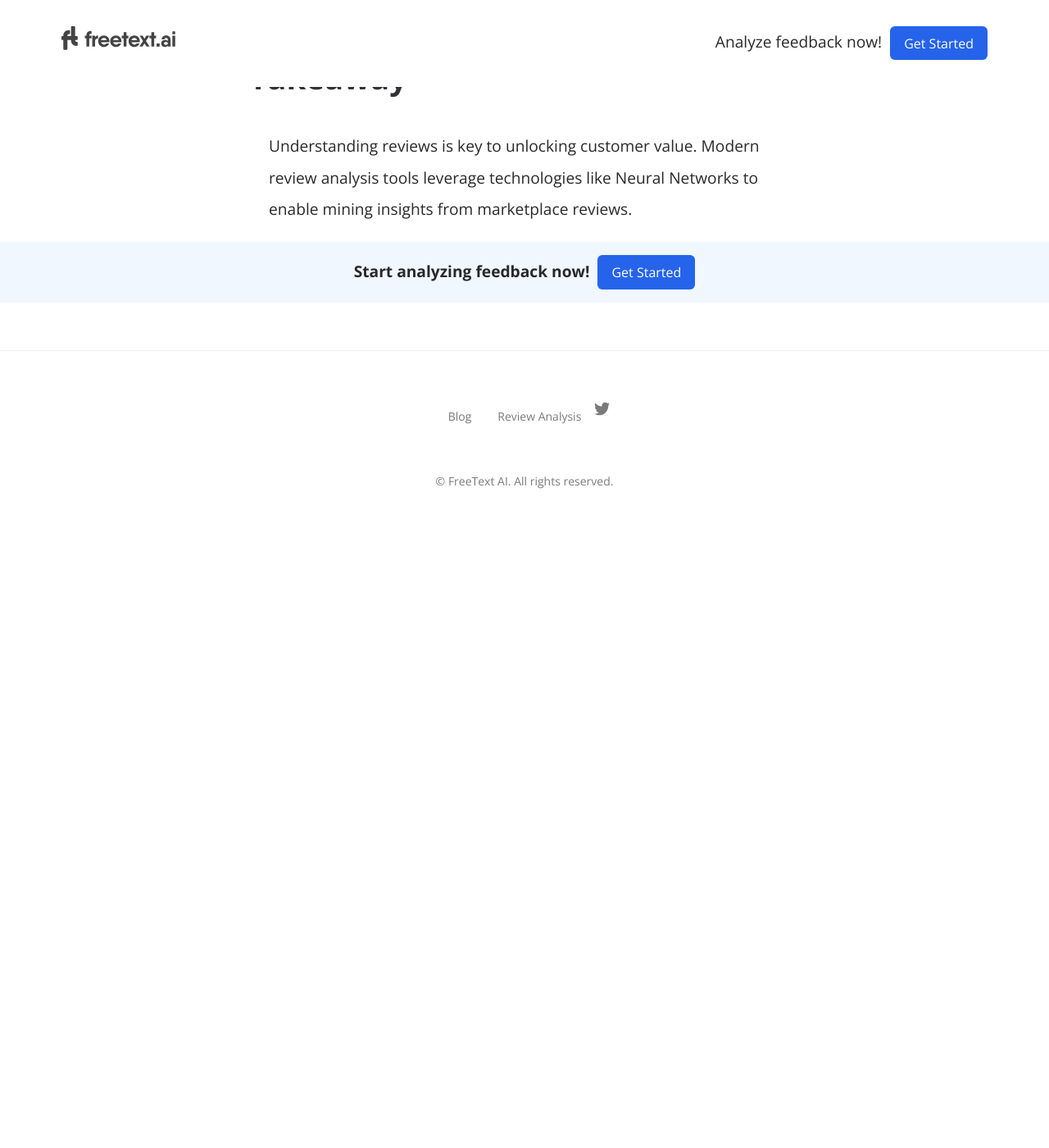
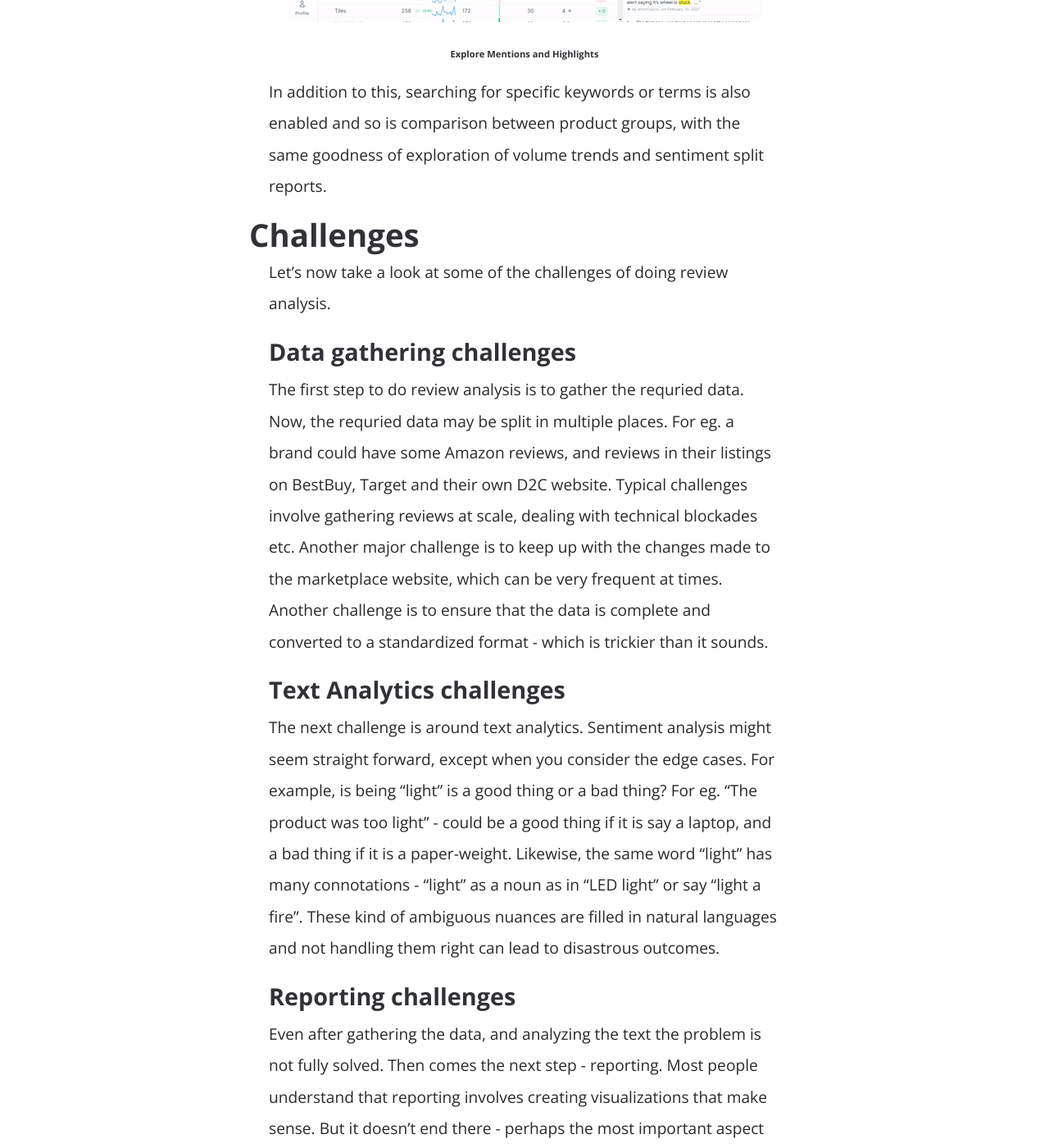
Before and after one commit to freetext-ai/blog, a Jekyll site: the page built from _posts/2021-02-16-review-analysis-for-product-reviews.md, in a window 1280 px wide and 1400 px high, scrolled down 11960 px. Shown: the whole window at 82% size. Built offline with Jekyll 4.4.1, drawn with Linux system fonts in a browser that asks for light colours; before the commit the page ends 12612 px from its top, so only the background shows below that; some of the changed text lies outside the part shown.

Commit message:
update review analysis article

```diff
--- a/_posts/2021-02-16-review-analysis-for-product-reviews.md
+++ b/_posts/2021-02-16-review-analysis-for-product-reviews.md
@@ -1,6 +1,6 @@
 ---
 layout: post
-title: Review Analysis for Product Reviews
+title: Review Analysis for Amazon Review Analytics
 featured-css-class: blue-gradient-bg
 mathjax: false
 ---
@@ -11,9 +11,9 @@
 <br/>
 Brands that care about Customer Experience know that support is only a part of the picture. Listening to the customer is super important. How else is a brand supposed to understand what their customers actually want?
 
-Reviews are an important part of the process - they are unprompted (hence not suffering from survey biases), honest and abundantly available. Any brand looking to understand customers from any category need to take a close look at reviews.
+Reviews are an important part of the process - they are unprompted (hence not suffering from survey biases), honest and abundantly available. Any brand looking to understand customers from any category need to take a close look at reviews. Major brands selling on marketplaces will likely have Amazon reviews or any of their marketplaces.
 
-In this article, we will outline the current state of the art methods to analyze reviews.
+In this article, we will outline the current state of the art methods to analyze reviews and also look at AI text mining solutions for customer feedback analytics.
 
 <div style="background: radial-gradient(circle at center, #fff, #fff, #466997);">
 <img src="/blog/assets/img/posts/sources.png" style="max-height: 30rem; max-width: 100%; margin-left:auto; margin-right: auto; display: block; background: white;"/>
@@ -22,7 +22,7 @@
 # Marketplace Overview
 <br/>
 
-Customers speak freely about their product experiences in the places that they buy the product from. Undoubtedly, the biggest online retailer today is Amazon hence Amazon Reviews play a crucial role in customer sentiment. Amazon Reviews are also a goldmine of information for someone trying to understand the nuances of a category.
+Customers speak freely about their product experiences in the places that they buy the product from. Undoubtedly, the biggest online retailer today is Amazon hence Amazon Reviews play a crucial role in customer sentiment. Amazon Reviews are also a goldmine of information for someone trying to understand the nuances of a category. Sentiment analysis on review text along with topic detection can give a broad view of customer sentiment and preferences.
 
 In addition to Amazon reviews, other marketplaces like BestBuy, Target, HomeDepot, Bed Bath & Beyond, etc. may also contain large volumes of reviews depending on the category.
 
@@ -61,7 +61,7 @@
 
 Neural Networks is a field of Machine Learning that gathers inspiration from the inner working of the brain to solve problems. Transfer Learning is a sub-field that specializes in leveraging learning from one domain to solve problems in another.
 
-In Neural Networks, Convolutional Neural Networks, LSTMs and more recently Transformers are some of the techniques that are state of the art and can be used to solve many problems.
+In Neural Networks, Convolutional Neural Networks, LSTMs and more recently Transformers are some of the techniques that are state of the art and can be used to solve many problems like sentiment analysis and topic detection.
 Most neural networks these days either use <b>PyTorch</b> or <b>Tensorflow</b>.
 
 The most popular modern <b>open source</b> libraries used are:
@@ -103,6 +103,8 @@
 Alternatively, the entire category can be automatically added instead of adding individual product SKUs.
 
 FreeText AI is designed with scale in mind, so entire categories of products with hundreds of thousands of reviews can be analyzed.
+
+Analysis comprises of review sentiment analysis and topic detection using automated machine learning models.
 
 Once, the products are added and processed (takes a few minutes depending on the number of products) the data is ready to be explored!
 
@@ -153,6 +155,19 @@
 
 In addition to this, searching for specific keywords or terms is also enabled and so is comparison between product groups, with the same goodness of exploration of volume trends and sentiment split reports.
 
+# Challenges
+Let's now take a look at some of the challenges of doing review analysis.
+
+## Data gathering challenges
+The first step to do review analysis is to gather the requried data. Now, the requried data may be split in multiple places. For eg. a brand could have some Amazon reviews, and reviews in their listings on BestBuy, Target and their own D2C website. Typical challenges involve gathering reviews at scale, dealing with technical blockades etc. Another major challenge is to keep up with the changes made to the marketplace website, which can be very frequent at times. Another challenge is to ensure that the data is complete and converted to a standardized format - which is trickier than it sounds.
+
+## Text Analytics challenges
+The next challenge is around text analytics. Sentiment analysis might seem straight forward, except when you consider the edge cases. For example, is being "light" is a good thing or a bad thing? For eg. "The product was too light" - could be a good thing if it is say a laptop, and a bad thing if it is a paper-weight. Likewise, the same word "light" has many connotations - "light" as a noun as in "LED light" or say "light a fire". These kind of ambiguous nuances are filled in natural languages and not handling them right can lead to disastrous outcomes.
+
+## Reporting challenges
+Even after gathering the data, and analyzing the text the problem is not fully solved. Then comes the next step - reporting. Most people understand that reporting involves creating visualizations that make sense. But it doesn't end there - perhaps the most important aspect of reporting that is often overlooked is Aggregation. Aggregation involve combining entities and units into groups that makes sense for reporting. This can be tricky, especially if you consider that the data we are dealing with can be Big Data - with hundreds of thousands of pieces of feedback. Another tricky part of reporting is [understanding the impact](https://freetext.ai/blog/reivew-topic-impact-score/) of each insight from the feedback.
+
+A tool like FreeText AI was explicitly built with these considerations in mind, can has use the core engineering expertise of their team to get around some of these challenges.
 
 <br/>
 <br/>
```
